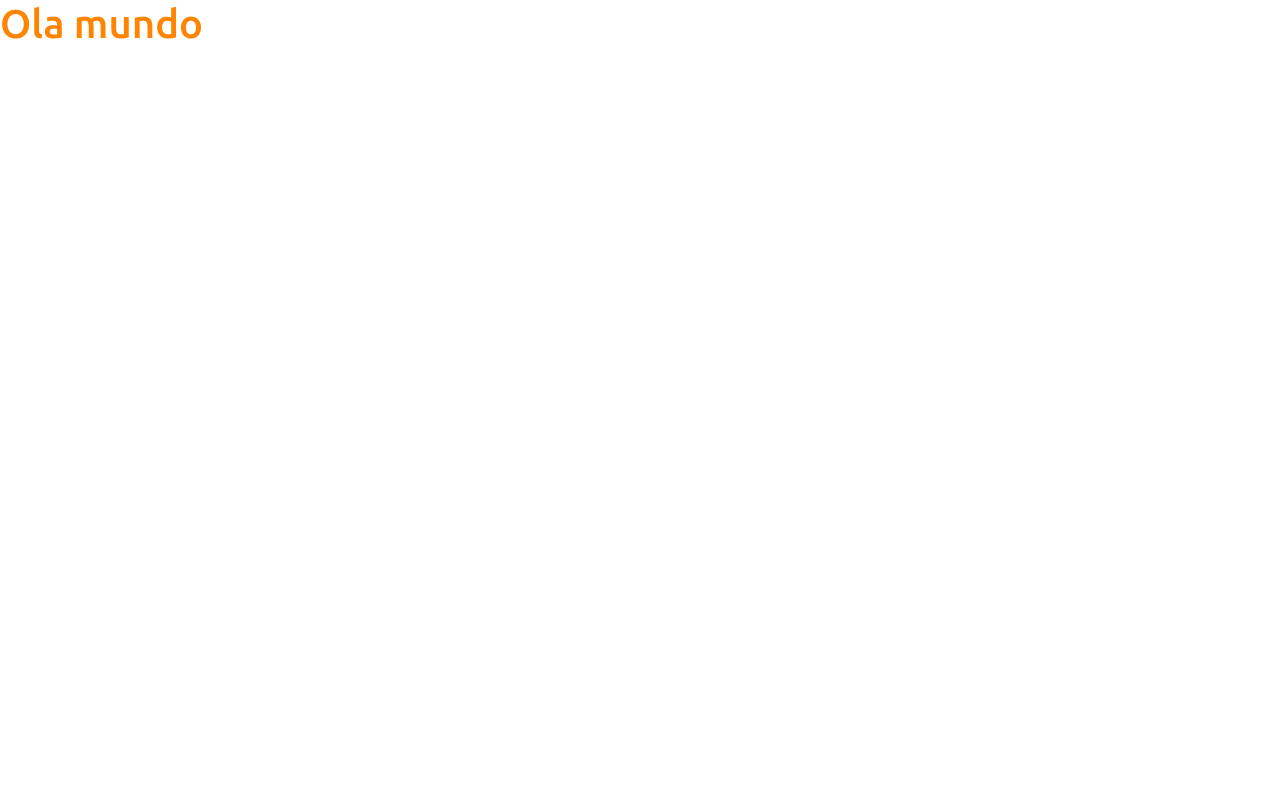
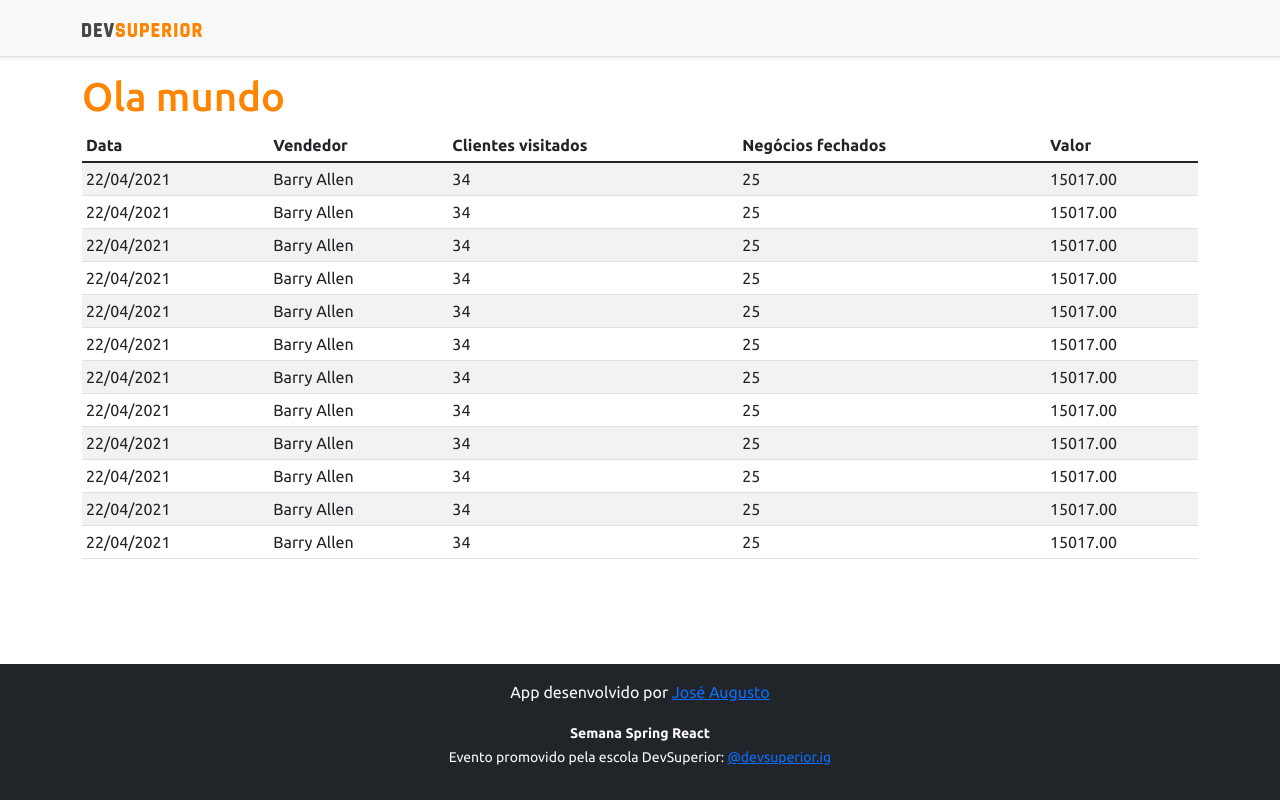
Before and after one commit to Custodio-dev29/projeto-sds5, a React (Create React App) app in the folder frontend/: page / in a window 1280 px wide. Built offline with nearby package versions, Linux system fonts and the light colour scheme.

Commit message:
Basic static components

```diff
--- a/frontend/src/App.tsx
+++ b/frontend/src/App.tsx
@@ -1,9 +1,17 @@
+import NavBar from "components/NavBar";
+import Footer from "components/Footer";
+import DataTable from "components/DataTable";
+
 function App() {
   return (
-    <div >
-      <h1 className="text-primary" >
-        Ola mundo</h1>
-    </div>
+    <>
+      <NavBar />
+      <div className="container">
+        <h1 className="text-primary" > Ola mundo</h1>
+        <DataTable />
+      </div>
+      <Footer />
+    </>
   );
 }
 
--- /dev/null
+++ b/frontend/src/components/DataTable/index.tsx
@@ -0,0 +1,94 @@
+const DataTable = () => {
+    return (
+        <div className="table-responsive">
+            <table className="table table-striped table-sm">
+                <thead>
+                    <tr>
+                        <th>Data</th>
+                        <th>Vendedor</th>
+                        <th>Clientes visitados</th>
+                        <th>Negócios fechados</th>
+                        <th>Valor</th>
+                    </tr>
+                </thead>
+                <tbody>
+                    <tr>
+                        <td>22/04/2021</td>
+                        <td>Barry Allen</td>
+                        <td>34</td>
+                        <td>25</td>
+                        <td>15017.00</td>
+                    </tr>
+                    <tr>
+                        <td>22/04/2021</td>
+                        <td>Barry Allen</td>
+                        <td>34</td>
+                        <td>25</td>
+                        <td>15017.00</td>
+                    </tr><tr>
+                        <td>22/04/2021</td>
+                        <td>Barry Allen</td>
+                        <td>34</td>
+                        <td>25</td>
+                        <td>15017.00</td>
+                    </tr><tr>
+                        <td>22/04/2021</td>
+                        <td>Barry Allen</td>
+                        <td>34</td>
+                        <td>25</td>
+                        <td>15017.00</td>
+                    </tr><tr>
+                        <td>22/04/2021</td>
+                        <td>Barry Allen</td>
+                        <td>34</td>
+                        <td>25</td>
+                        <td>15017.00</td>
+                    </tr><tr>
+                        <td>22/04/2021</td>
+                        <td>Barry Allen</td>
+                        <td>34</td>
+                        <td>25</td>
+                        <td>15017.00</td>
+                    </tr><tr>
+                        <td>22/04/2021</td>
+                        <td>Barry Allen</td>
+                        <td>34</td>
+                        <td>25</td>
+                        <td>15017.00</td>
+                    </tr><tr>
+                        <td>22/04/2021</td>
+                        <td>Barry Allen</td>
+                        <td>34</td>
+                        <td>25</td>
+                        <td>15017.00</td>
+                    </tr><tr>
+                        <td>22/04/2021</td>
+                        <td>Barry Allen</td>
+                        <td>34</td>
+                        <td>25</td>
+                        <td>15017.00</td>
+                    </tr><tr>
+                        <td>22/04/2021</td>
+                        <td>Barry Allen</td>
+                        <td>34</td>
+                        <td>25</td>
+                        <td>15017.00</td>
+                    </tr><tr>
+                        <td>22/04/2021</td>
+                        <td>Barry Allen</td>
+                        <td>34</td>
+                        <td>25</td>
+                        <td>15017.00</td>
+                    </tr><tr>
+                        <td>22/04/2021</td>
+                        <td>Barry Allen</td>
+                        <td>34</td>
+                        <td>25</td>
+                        <td>15017.00</td>
+                    </tr>
+                </tbody>
+            </table>
+        </div>
+    );
+}
+export default DataTable;
--- /dev/null
+++ b/frontend/src/components/Footer/index.tsx
@@ -0,0 +1,12 @@
+const Footer = () => {
+    return (
+        <footer className="footer mt-auto py-3 bg-dark">
+            <div className="container">
+                <p className="text-light">App desenvolvido por <a href="https://github.com/Custodio-dev29/projeto-sds5" target="_blank" rel="noreferrer">José Augusto</a></p>
+                <p className="text-light"><small><strong>Semana Spring React</strong><br />
+                    Evento promovido pela escola DevSuperior: <a href="https://instagram.com/devsuperior.ig" target="_blank" rel="noreferrer">@devsuperior.ig</a></small></p>
+            </div>
+        </footer>
+    );
+}
+export default Footer;
--- /dev/null
+++ b/frontend/src/components/NavBar/index.tsx
@@ -0,0 +1,16 @@
+import ImgDsDark from 'assets/img/ds-dark.svg';
+
+const NavBar = () => {
+    return (
+        <div className="d-flex flex-column flex-md-row align-items-center p-3 px-md-4 mb-3 bg-light border-bottom shadow-sm">
+            <div className="container">
+                <nav className="my-2 my-md-0 mr-md-3">
+                    <img src={ImgDsDark} alt="DevSuperior" width="120" />
+                </nav>
+            </div>
+        </div>
+
+
+    );
+}
+export default NavBar;
```
Also changed, not shown: frontend/src/assets/img/ds-dark.svg (added).
